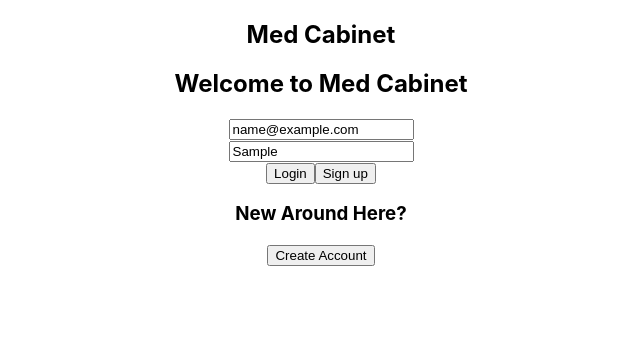
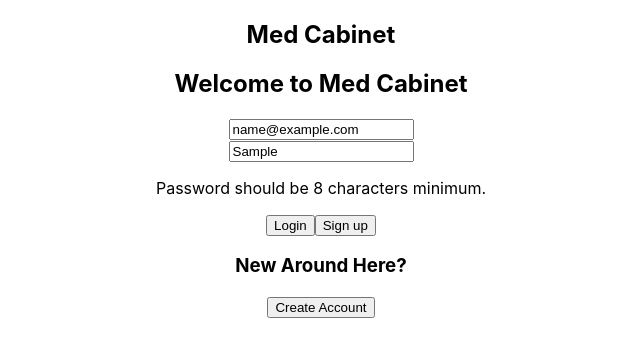
Before and after one commit to Build-Week-HairC/Front-end, a React (Create React App) app in the folder med/: page / in a window 1280 px wide. Both pictures are taken after typing "name@example.com", "Sample" into the empty fields and a click on the button "Create Account". Shown: the top 356 px of the page, without its empty margins (319-959 px from the left). Built offline with nearby package versions, Linux system fonts and the light colour scheme.

Commit message:
added in password requirements with yup

```diff
--- a/med/package.json
+++ b/med/package.json
@@ -7,7 +7,8 @@
     "react": "^16.10.2",
     "react-dom": "^16.10.2",
     "react-scripts": "3.2.0",
-    "styled-components": "^4.4.0"
+    "styled-components": "^4.4.0",
+    "yup": "^0.27.0"
   },
   "scripts": {
     "start": "react-scripts start",
--- a/med/src/Components/Login.js
+++ b/med/src/Components/Login.js
@@ -1,7 +1,8 @@
 import React from "react";
 import { withFormik, Form, Field } from "formik";
+import * as Yup from "yup";
 
-const LoginPage = () => {
+const LoginPage = ({touched, errors}) => {
 
 
     return (
@@ -17,6 +18,7 @@ const LoginPage = () => {
                         placeholder="email"
                         />
                     </div>
+                    {touched.email && errors.email && <p className="errors">{errors.email}</p>}
                     <div className="password-box">
                         <Field
                         type="text"
@@ -24,6 +26,7 @@ const LoginPage = () => {
                         placeholder="password"
                         />
                     </div>
+                    {touched.password && errors.password && <p className="errors">{errors.password}</p>}
                 </Form>
                 <button>Login</button>
                 <button>Sign up</button>
@@ -40,12 +43,19 @@ const LoginPage = () => {
 }
 
 const FormikLoginForm = withFormik({
-    mapPropsToValues({ email, password, terms}) {
+    mapPropsToValues({ email, password }) {
         return {
             email: email || "",
             password: password || "",
         };
-    }
+    },
+    validationSchema: Yup.object().shape({
+        email: Yup.string().required("Email address is required!"),
+        password: Yup.string()
+            .required("Password is required")
+            .min(8, "Password should be 8 characters minimum.")
+            .matches(/(^(?=.*[A-Z])(?=.*[!@#$%^&*])(?=.*[a-z])(?=.{8,}))/, "Password must contain at least            one uppercase character and one special character")
+    })
 })(LoginPage);
 
 export default FormikLoginForm;
```
Also changed, not shown: 1 other file (tests, documents, lock files or other folders).
